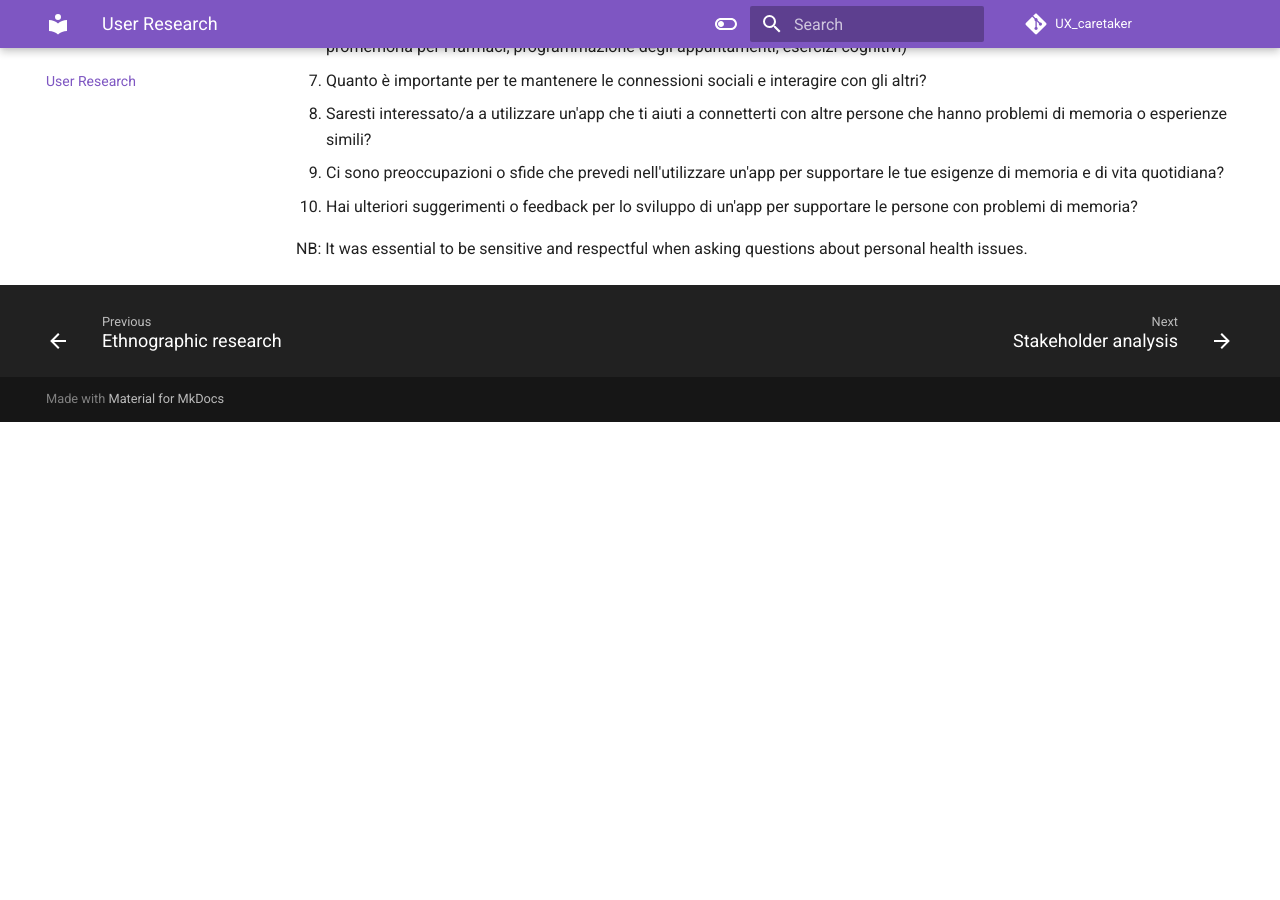
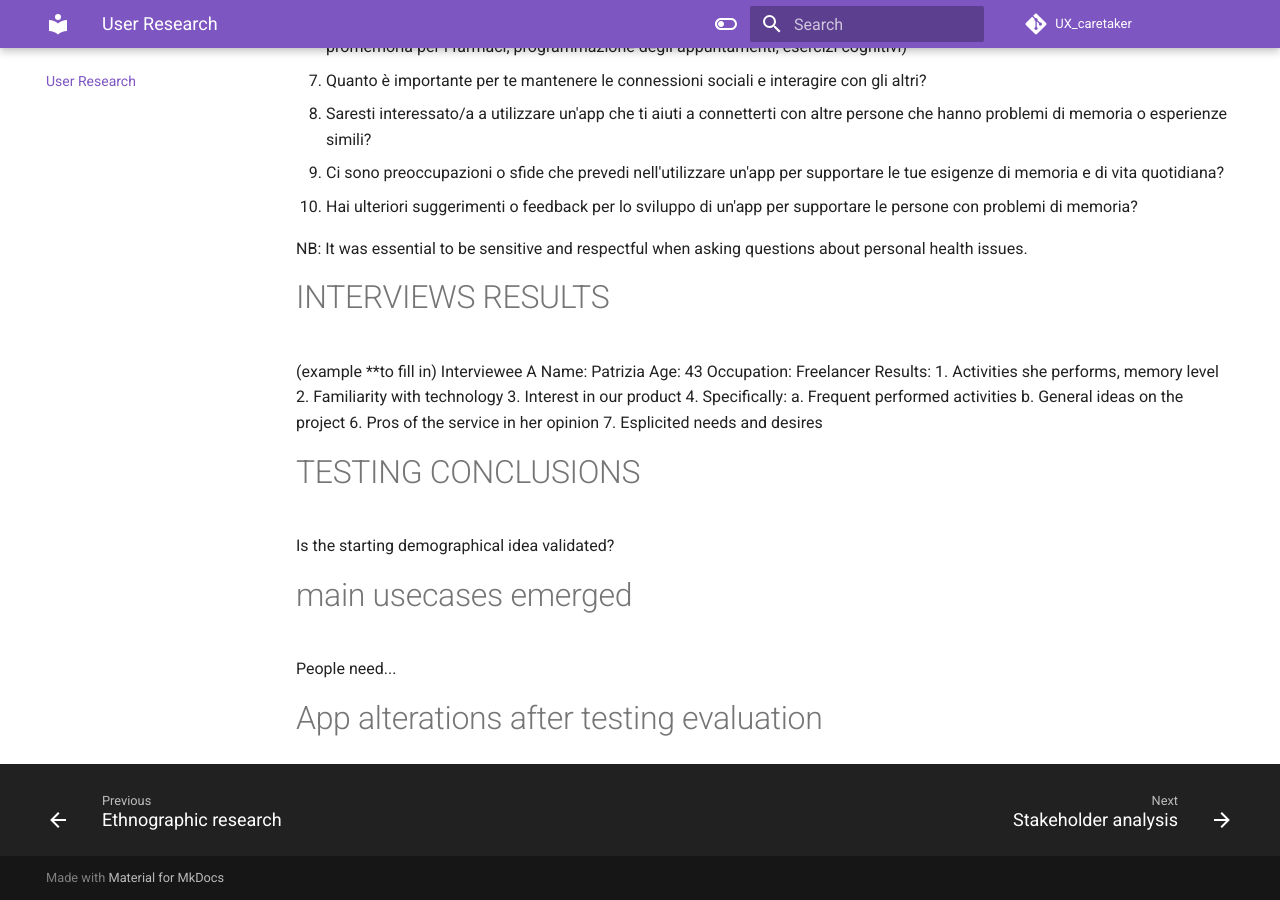
Before and after one commit to teragramgius/GherryPlus, an MkDocs documentation site: the page built from docs/userresearch.md, in a window 1280 px wide and 900 px high, scrolled down 2534 px. Built offline with MkDocs 1.6.1 and Material for MkDocs 9.7.7, drawn with Linux system fonts in a browser that asks for light colours; comment, search, counter and statistics services are not loaded; the version menu is left out; before the commit the page ends 2956 px from its top, so only the background shows below that.

Commit message:
Update userresearch.md

```diff
--- a/docs/userresearch.md
+++ b/docs/userresearch.md
@@ -63,3 +63,28 @@ We are going to list our questions in English and than the original italian vers
 
 
 NB: It was essential to be sensitive and respectful when asking questions about personal health issues.
+
+
+#INTERVIEWS RESULTS
+(example **to fill in)
+Interviewee A
+Name: Patrizia
+Age: 43
+Occupation: Freelancer
+Results:
+1. Activities she performs, memory level
+2. Familiarity with technology
+3. Interest in our product
+4. Specifically:
+a. Frequent performed activities
+b. General ideas on the project
+6. Pros of the service in her opinion
+7. Esplicited needs and desires
+
+# TESTING CONCLUSIONS
+Is the starting demographical idea validated?
+
+# main usecases emerged
+People need...
+
+# App alterations after testing evaluation
```
